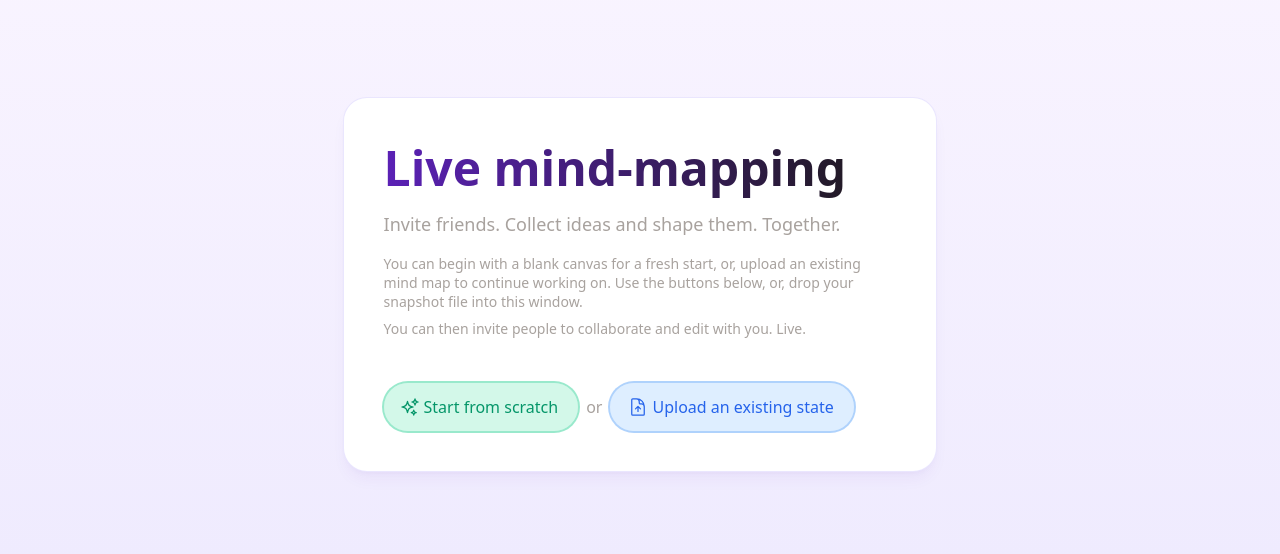
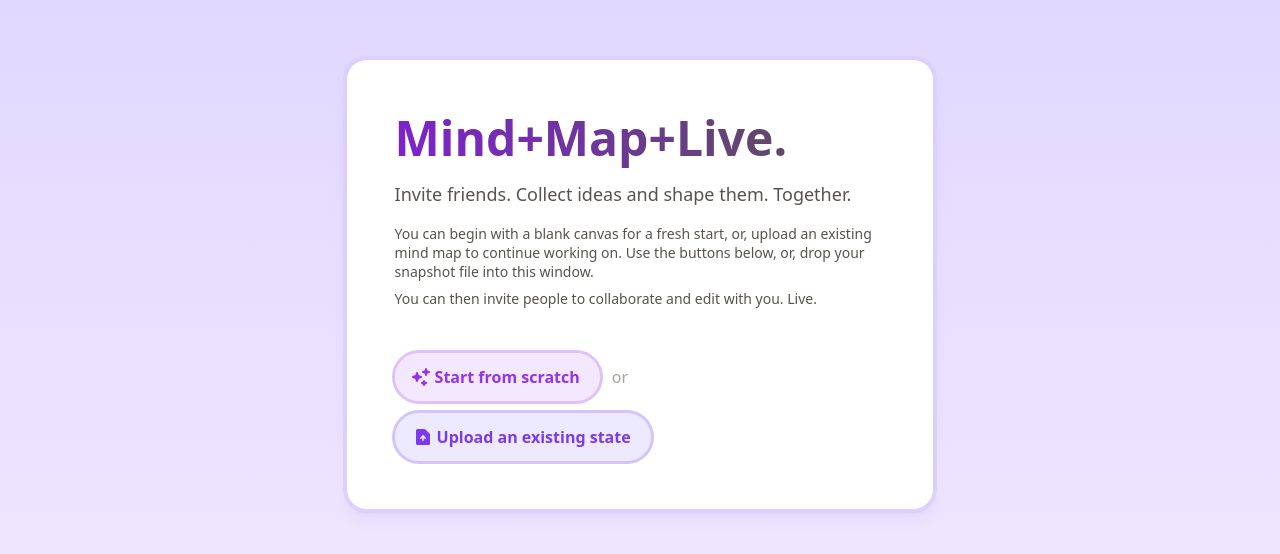
Before and after one commit to pmeinhardt/mind, a React (Vite) app in the folder app/: page / in a window 1280 px wide. Shown: the part 116-670 px from the top of the page. Built offline with nearby package versions, Linux system fonts and the light colour scheme.

Commit message:
Experiment some more with styles

```diff
--- a/app/index.html
+++ b/app/index.html
@@ -2,11 +2,11 @@
 <html lang="en">
   <head>
     <meta charset="utf-8">
-    <title>Mind</title>
+    <title>Mind: Collaborative mind-mapping</title>
     <meta name="viewport" content="width=device-width, initial-scale=1.0">
     <link rel="stylesheet" href="src/index.css">
   </head>
-  <body class="font-sans font-light bg-gradient-to-b from-purple-50 to-violet-100 text-stone-800">
+  <body class="font-sans font-light bg-gradient-to-b from-violet-200 to-purple-100 text-stone-800">
     <div id="app-root">
       <noscript>You need to enable JavaScript to run this app.</noscript>
     </div>
--- a/app/src/Canvas.tsx
+++ b/app/src/Canvas.tsx
@@ -39,7 +39,7 @@ function Canvas({ doc, vector }: Props) {
   const meta = useMemo(() => doc.getMap("meta"), [doc, vector]);
 
   return (
-    <ParentSize className="h-full w-full rounded-xl border border-violet-200/60 bg-white">
+    <ParentSize className="h-full w-full rounded-xl border-4 border-violet-200/60 bg-white shadow-sm shadow-violet-800/10">
       {({ width, height }) => {
         if (width <= 1 || height <= 1) return null;
 
--- a/app/src/Editor.tsx
+++ b/app/src/Editor.tsx
@@ -63,14 +63,14 @@ function Application({ doc }: Props) {
     <StrictMode>
       <div className="h-dvh w-dvw p-4">
         <div className="flex h-full w-full flex-col gap-4">
-          <div className="flex grow-0 items-center justify-between rounded-xl border border-violet-200/60 bg-white p-2 shadow-sm shadow-violet-800/10">
+          <div className="flex grow-0 items-center justify-between rounded-xl border-4 border-violet-200/60 bg-white p-2 shadow-sm shadow-violet-800/10">
             <div className="flex items-center gap-2">
               <div className="group relative">
-                <h2 className="text-nowrap px-3 py-2 font-semibold group-hover:text-violet-950">
+                <h2 className="text-nowrap px-3 py-2 font-bold text-stone-600 group-hover:text-violet-950">
                   {meta.get("name")}
                 </h2>
                 <button
-                  className="absolute bottom-0 left-0 right-0 top-0 overflow-hidden rounded-lg bg-transparent hover:bg-violet-400/30"
+                  className="absolute bottom-0 left-0 right-0 top-0 overflow-hidden rounded-lg bg-transparent transition-colors duration-300 hover:bg-purple-400/30"
                   type="button"
                   onClick={() => {
                     const name = prompt("New name", meta.get("name"));
@@ -85,7 +85,7 @@ function Application({ doc }: Props) {
               <ul className="flex items-center gap-1">
                 <li>
                   <button
-                    className="flex items-center rounded-lg px-3 py-2 font-normal text-stone-300 transition-colors hover:bg-blue-300/30 hover:text-blue-600"
+                    className="flex items-center rounded-lg px-3 py-2 font-normal text-stone-300 transition-colors duration-300 hover:bg-purple-300/30 hover:text-purple-600"
                     type="button"
                     onClick={() => {
                       const bytes = doc.exportSnapshot();
@@ -99,7 +99,7 @@ function Application({ doc }: Props) {
                 </li>
                 <li>
                   <a
-                    className="flex items-center rounded-lg px-3 py-2 font-normal text-stone-300 transition-colors hover:bg-blue-300/30 hover:text-blue-600"
+                    className="flex items-center rounded-lg px-3 py-2 font-normal text-stone-300 transition-colors duration-300 hover:bg-purple-300/30 hover:text-purple-600"
                     href="#"
                   >
                     Help
@@ -121,7 +121,7 @@ function Application({ doc }: Props) {
               <ul className="flex gap-1">
                 <li>
                   <a
-                    className="flex items-center gap-2 rounded-lg px-3 py-2 font-normal text-stone-300 transition-colors hover:bg-blue-300/30 hover:text-blue-600"
+                    className="flex items-center gap-2 rounded-lg px-3 py-2 font-normal text-stone-300 transition-colors duration-300 hover:bg-purple-300/30 hover:text-purple-600"
                     href="#"
                   >
                     <span className="">Collaborate</span>
--- a/app/src/Launcher.tsx
+++ b/app/src/Launcher.tsx
@@ -1,8 +1,5 @@
-import {
-  ArrowDownTrayIcon,
-  DocumentArrowUpIcon,
-  SparklesIcon,
-} from "@heroicons/react/24/outline";
+import { DocumentArrowUpIcon, SparklesIcon } from "@heroicons/react/20/solid";
+import { ArrowDownTrayIcon } from "@heroicons/react/24/outline";
 import clsx from "clsx";
 import { Loro } from "loro-crdt";
 import type { ChangeEvent, DragEvent } from "react";
@@ -77,24 +74,24 @@ function Launcher({ onReady }: Props) {
       onDragLeave={onDragEnd}
       onDrop={onDrop}
     >
-      <div className="max-w-prose overflow-y-auto rounded-3xl border border-violet-200/60 bg-white p-10 shadow-lg shadow-violet-800/5">
-        <h2 className="mb-3 bg-gradient-to-r from-violet-800 to-stone-900 bg-clip-text text-5xl font-semibold leading-tight text-transparent">
-          Live mind-mapping
+      <div className="max-w-prose overflow-y-auto rounded-3xl border-4 border-violet-400/40 bg-white p-12 shadow-lg shadow-purple-800/5">
+        <h2 className="mb-3 bg-gradient-to-r from-purple-700 to-stone-600 bg-clip-text text-5xl font-semibold leading-tight text-transparent">
+          Mind+Map+Live.
         </h2>
-        <p className="mb-4 text-lg font-extralight text-stone-400">
+        <p className="mb-4 text-lg font-extralight text-stone-600">
           Invite friends. Collect ideas and shape them. Together.
         </p>
-        <p className="mb-2 text-sm font-thin leading-snug text-stone-400">
+        <p className="mb-2 text-sm font-extralight leading-snug text-stone-600">
           You can begin with a blank canvas for a fresh start, or, upload an
           existing mind map to continue working on. Use the buttons below, or,
           drop your snapshot file into this window.
         </p>
-        <p className="mb-11 text-sm font-thin leading-snug text-stone-400">
+        <p className="mb-11 text-sm font-extralight leading-snug text-stone-600">
           You can then invite people to collaborate and edit with you. Live.
         </p>
-        <div className="flex flex-wrap items-center gap-2">
+        <div className="flex flex-wrap items-center gap-3">
           <button
-            className="flex items-center gap-1 text-nowrap rounded-full bg-emerald-300/30 px-5 py-3 font-normal text-emerald-600 ring-2 ring-emerald-400/50 transition-colors hover:bg-emerald-500/90 hover:text-white hover:ring-emerald-100"
+            className="flex cursor-pointer items-center gap-1 text-nowrap rounded-full bg-purple-300/30 px-5 py-3 font-normal font-semibold text-purple-600 ring ring-purple-400/50 transition-colors duration-300 hover:bg-purple-500 hover:text-white hover:ring-purple-300"
             type="button"
             onClick={createNewDoc}
           >
@@ -103,7 +100,7 @@ function Launcher({ onReady }: Props) {
           </button>
           <span className="font-light text-stone-400">or</span>
           <label
-            className="flex cursor-pointer items-center gap-1 text-nowrap rounded-full bg-blue-300/30 px-5 py-3 font-normal text-blue-600 ring-2 ring-blue-400/50 transition-colors hover:bg-blue-500/90 hover:text-white hover:ring-blue-100"
+            className="flex cursor-pointer items-center gap-1 text-nowrap rounded-full bg-violet-300/30 px-5 py-3 font-normal font-semibold text-violet-600 ring ring-violet-400/50 transition-colors duration-300 hover:bg-violet-500 hover:text-white hover:ring-violet-300"
             htmlFor="file-input"
           >
             <DocumentArrowUpIcon className="-ml-0.5 size-5" aria-hidden />
@@ -134,7 +131,7 @@ function Launcher({ onReady }: Props) {
           !isDragging && "hidden",
         )}
       >
-        <div className="flex items-center gap-2 rounded-full border-4 border-violet-100/90 bg-violet-900/30 px-12 py-8 text-4xl font-semibold text-white">
+        <div className="flex items-center gap-2 rounded-full bg-purple-800/40 px-12 py-8 text-4xl font-semibold text-white ring-4 ring-purple-100/90">
           <ArrowDownTrayIcon className="-ml-1 size-8" aria-hidden />
           Let go to upload
         </div>
```
